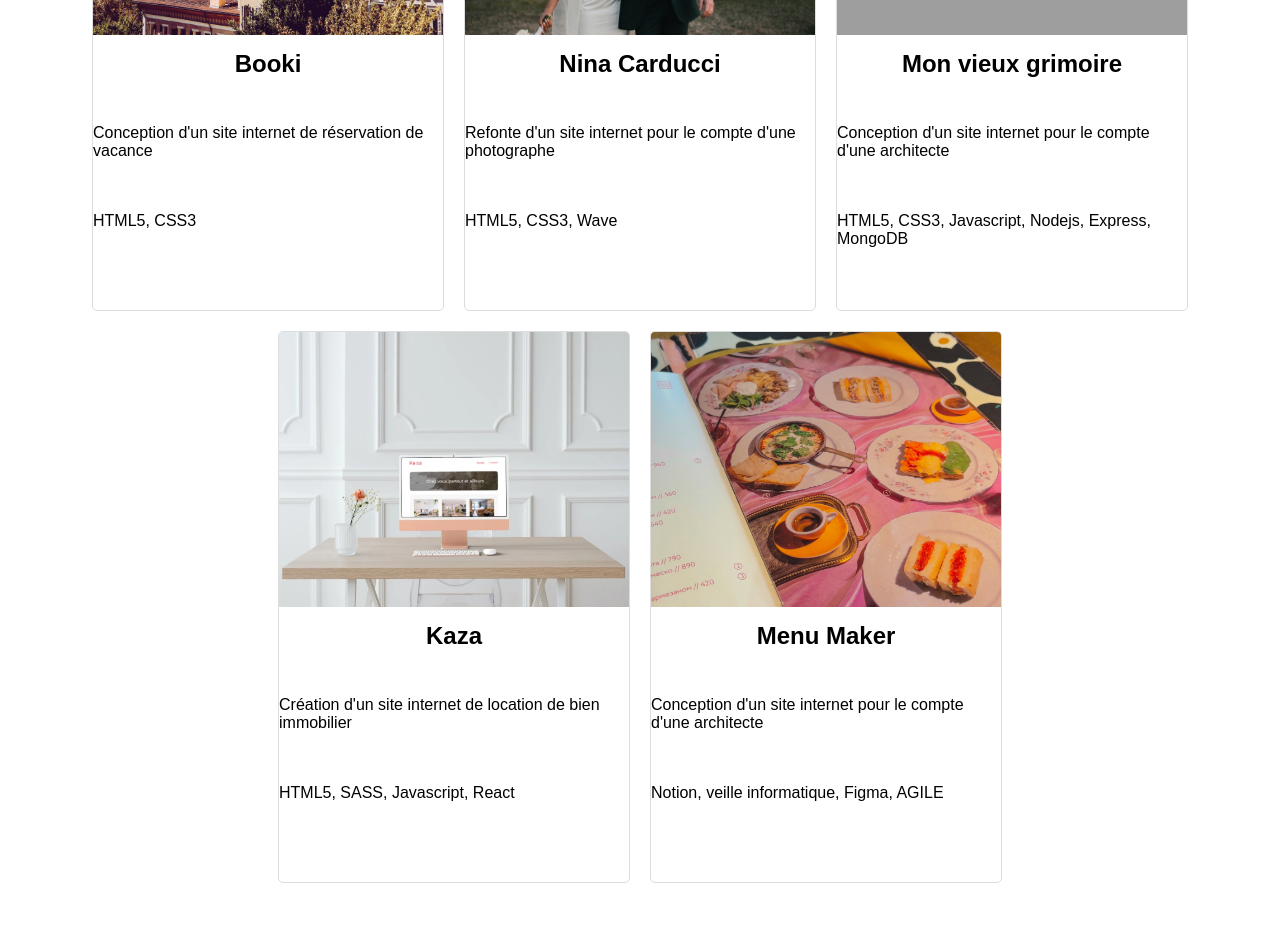
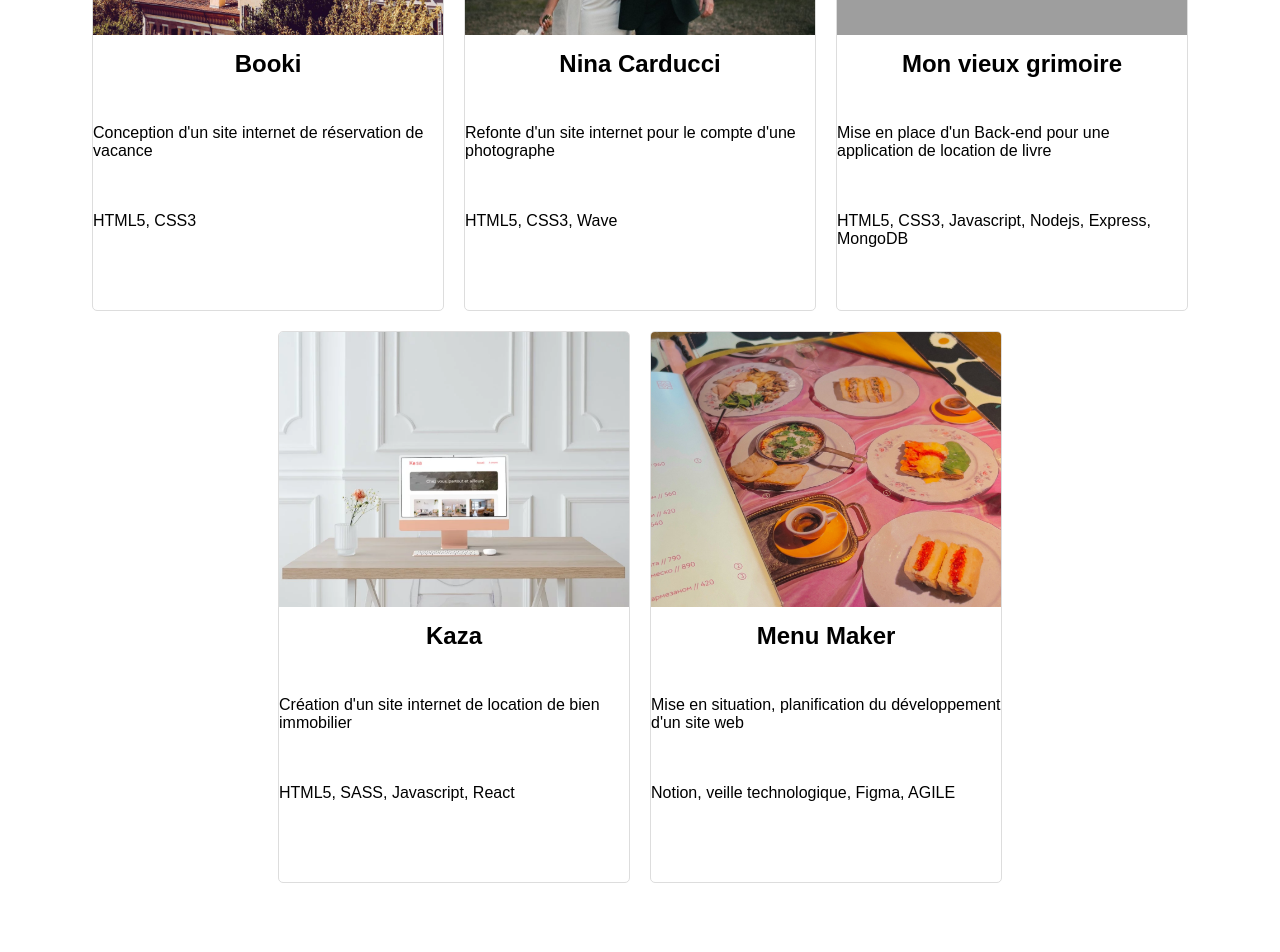
Before and after one commit to Wesleydu29/mon-portfolio, a Vue app: page / in a window 1280 px wide. Shown: the part 1060-2012 px from the top of the page. Built offline with nearby package versions, Linux system fonts and the light colour scheme; grey boxes are pictures that could not be loaded.

Commit message:
modification des descriptions

```diff
--- a/src/components/Projets.vue
+++ b/src/components/Projets.vue
@@ -55,7 +55,7 @@ const projets = ref([{
 }, {
     imageUrl:'/images/m_v_g.jpg',
     title: "Mon vieux grimoire",
-    description:"Conception d'un site internet pour le compte d'une architecte",
+    description:"Mise en place d'un Back-end pour une application de location de livre",
     outils:"HTML5, CSS3, Javascript, Nodejs, Express, MongoDB"
 
 }, {
@@ -67,8 +67,8 @@ const projets = ref([{
 }, {
     imageUrl:'/images/menu-maker.jpg',
     title: "Menu Maker",
-    description:"Conception d'un site internet pour le compte d'une architecte",
-    outils:"Notion, veille informatique, Figma, AGILE"
+    description:"Mise en situation, planification du développement d'un site web",
+    outils:"Notion, veille technologique, Figma, AGILE"
 
 }])
 </script>
```
